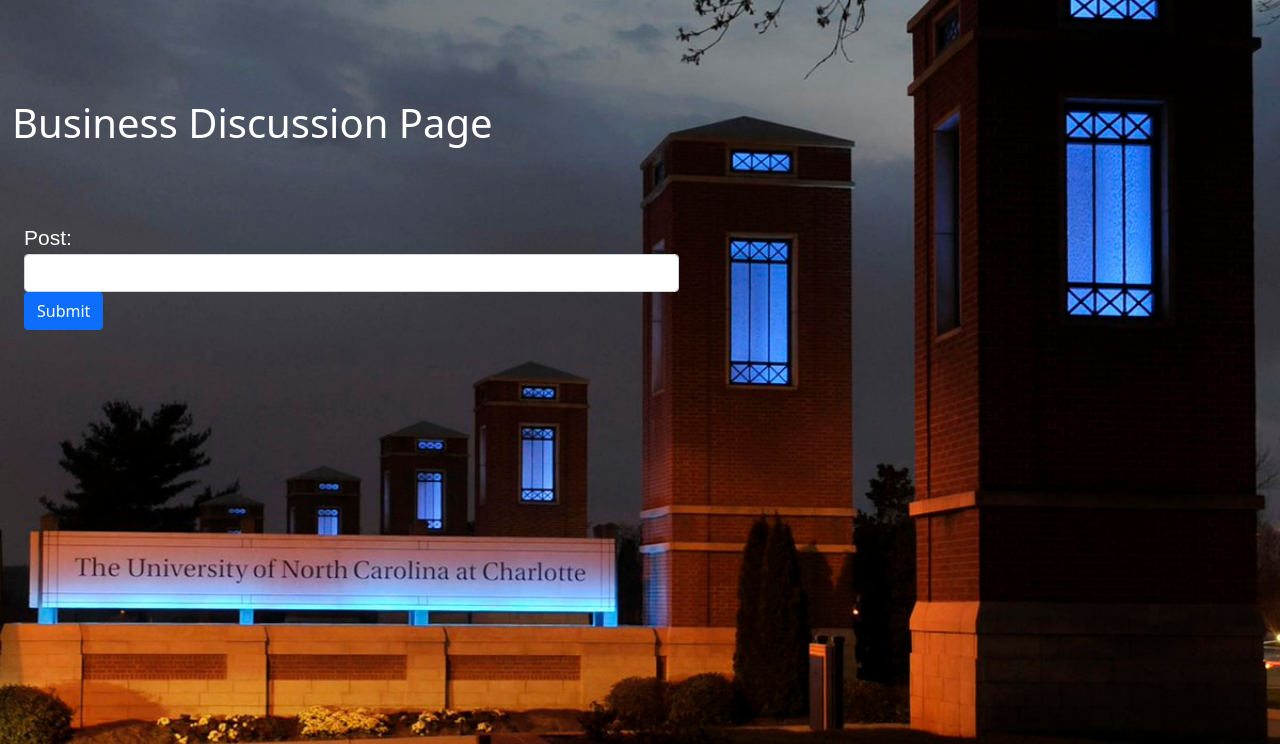
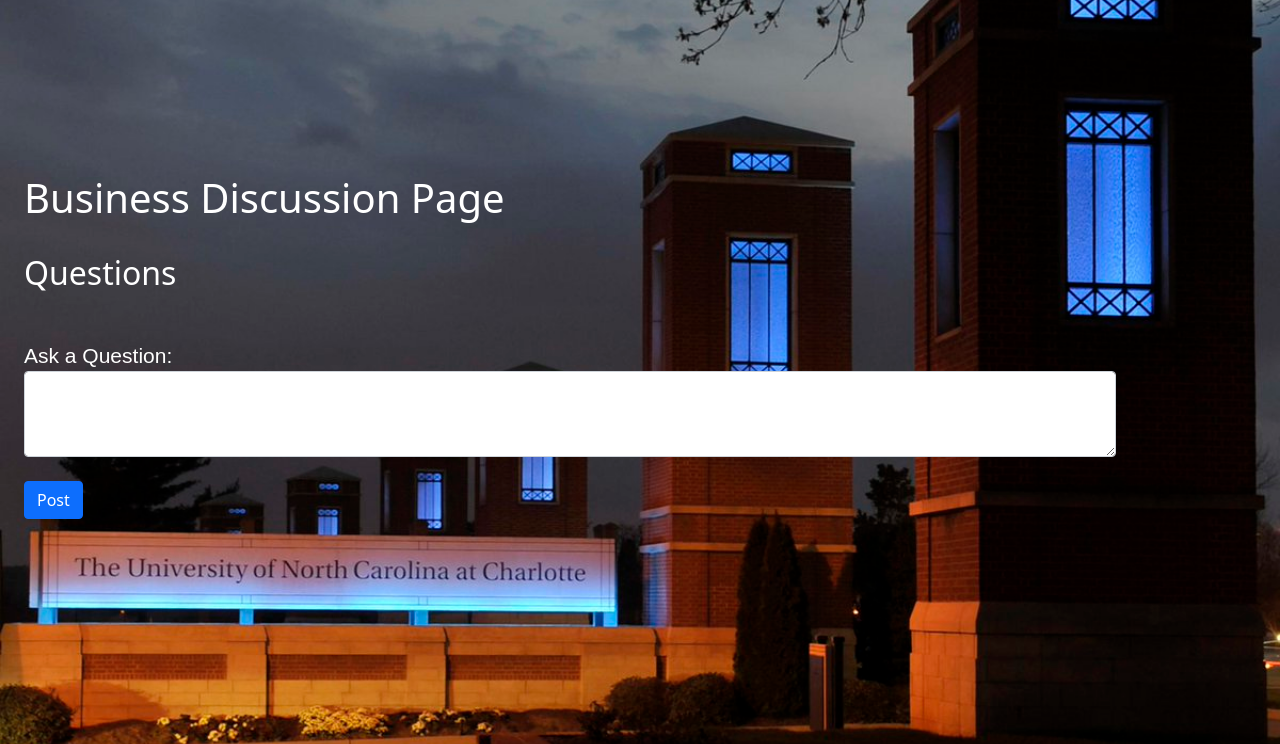
Before and after one commit to JensenLobo/StudyBuddies, a Flask app: template templates/business_Forum.html in a window 1280 px wide. Shown: the part 56-800 px from the top of the page. Run offline with Flask 3, Linux system fonts and the light colour scheme; the template is opened without the code that fills it, so the values that code supplies are empty.

Commit message:
Added more content to business forum

```diff
--- a/templates/business_Forum.html
+++ b/templates/business_Forum.html
@@ -42,6 +42,7 @@
     .container{
         margin-left: 0;
         margin-top: 75px;
+        margin-bottom: 20px;
 
     }
 
@@ -53,22 +54,41 @@
         color: white;
     }
 
+    h2{
+        color: white;
+    }
+
+    li{
+        color: white;
+    }
+
+    p{
+        color: white;
+    }
+
+
 </style>
+    <div class="container">
         <h1>Business Discussion Page</h1>
-        <div class="container">
+          <br>
+        <h2>Questions</h2>
         <ul>
         {% for post in posts %}
-                <li>{{ post.content }}</li>
+            <div>
+                <p>{{ post }}</p>
+            </div>
         {% endfor %}
         </ul>
-            <form action="/submit_post" method="POST">
+        <form method="POST" action="{{ url_for('business_forum') }}">
+
             <div class="form-group">
-                    <label for="post_content">Post:</label>
-                    <input type="text" class="form-control" id="post_content" name="post_content">
+                <br>
+              <label for="question-input">Ask a Question:</label>
+              <textarea class="form-control" id="question-input" name="question-input" rows="3" required></textarea>
             </div>
-                <button type="submit" class="btn btn-primary">Submit</button>
+            <br>
+            <button type="submit" class="btn btn-primary">Post</button>
           </form>
-
     </div>
 
 {% endblock %}
```
Lines whose indentation alone changed are shown as unchanged.
